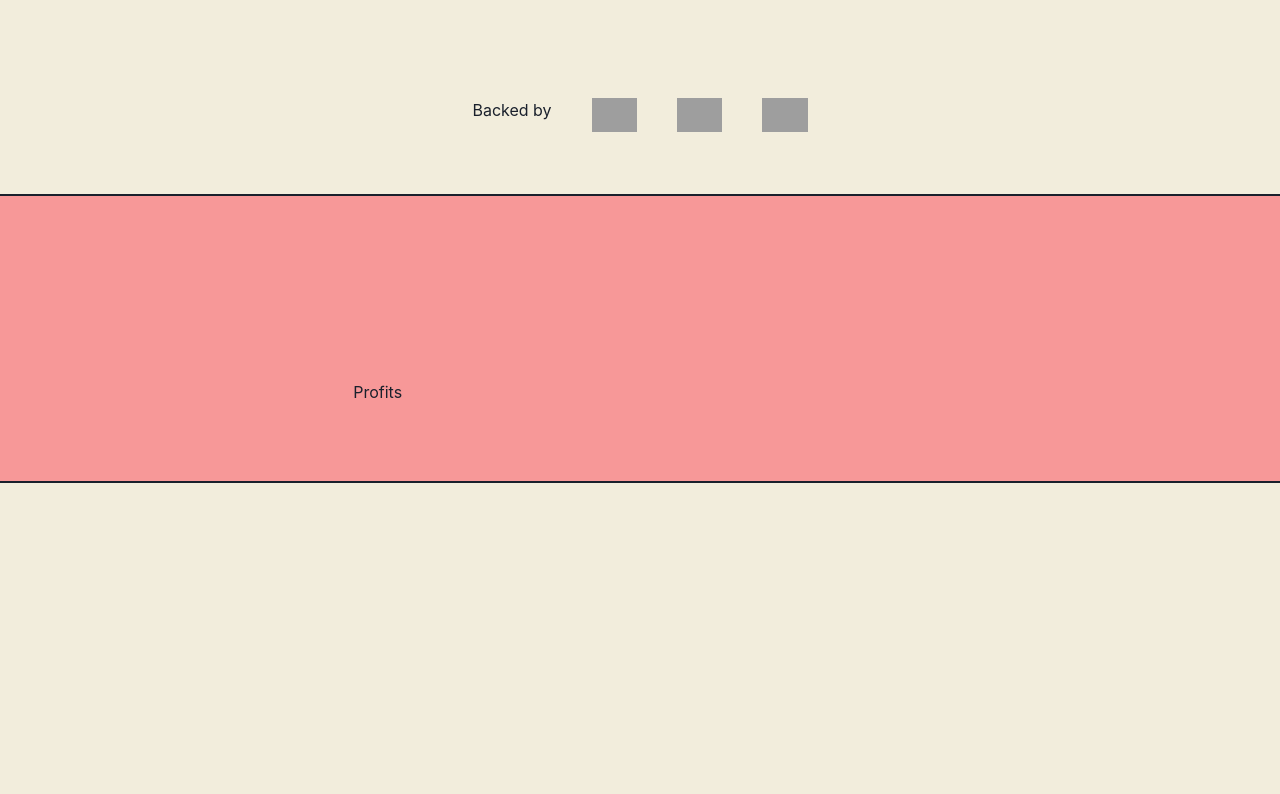
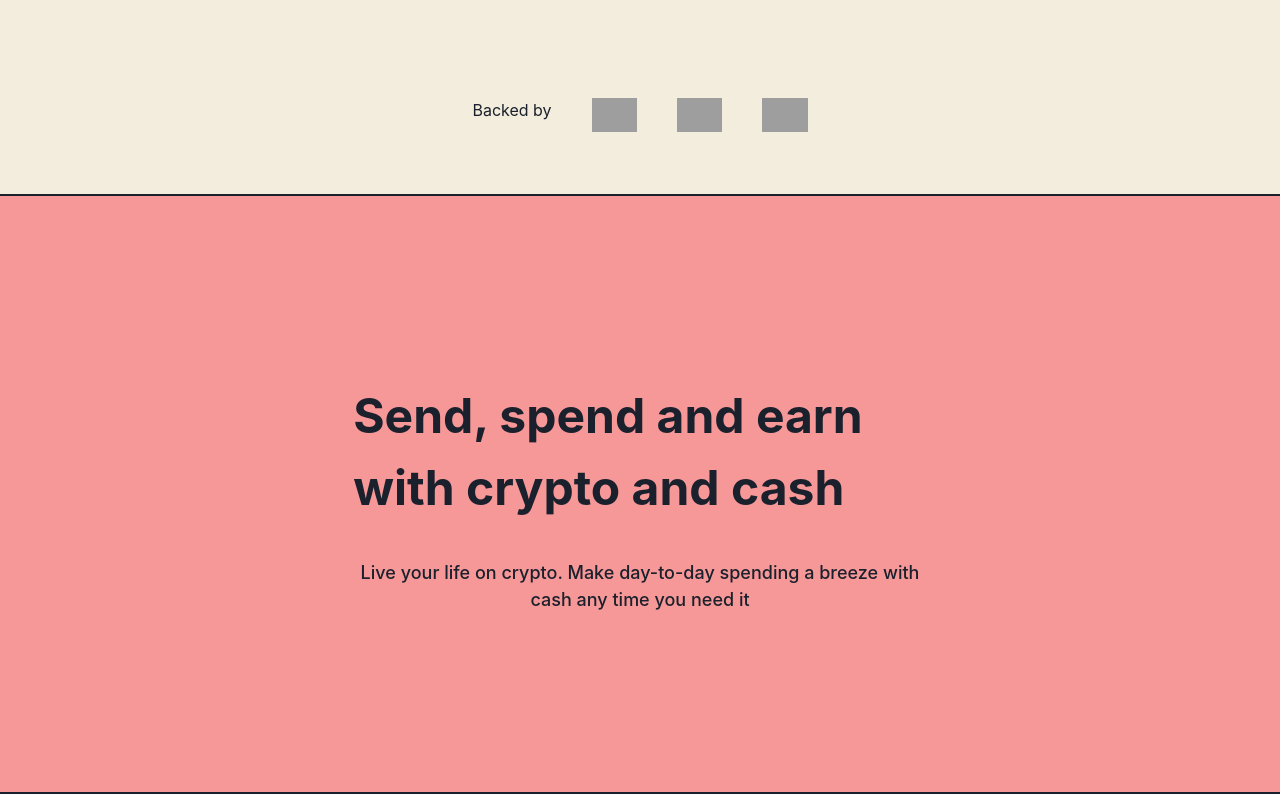
Before and after one commit to ProsperChihimba/coinprofile-clone, a React (Create React App) app: page / in a window 1280 px wide. Shown: the part 589-1383 px from the top of the page. Before the commit the page ends 1072 px from the top, so only its background shows below. Built offline with nearby package versions, Linux system fonts and the light colour scheme; grey boxes are pictures that could not be loaded.

Commit message:
[Update]: Profits section texts

```diff
--- a/src/components/web/main/parts/profits.jsx
+++ b/src/components/web/main/parts/profits.jsx
@@ -1,11 +1,20 @@
 import React from 'react'
-import { Box, Container } from '@chakra-ui/react'
+import { Box, Container, Text } from '@chakra-ui/react'
 
 const Profits = () => {
     return (
         <Box bg='#F79898' borderTop='2px' borderBottom='2px'>
             <Container pt='11.52rem' pb='4.8rem'>
-                Profits
+                <Box mb='35px'>
+                    <Text as='b' fontSize='3.0rem' w='490px' letterSpacing='normal' textAlign='center'>
+                        Send, spend and earn with crypto and cash
+                    </Text>
+                </Box>
+                <Box mb='35px' m='0px auto 6.38rem'>
+                    <Text textAlign='center' fontSize='18px' fontWeight='500' >
+                        Live your life on crypto. Make day-to-day spending a breeze with cash any time you need it
+                    </Text>
+                </Box>
             </Container>
         </Box>
     )
```
